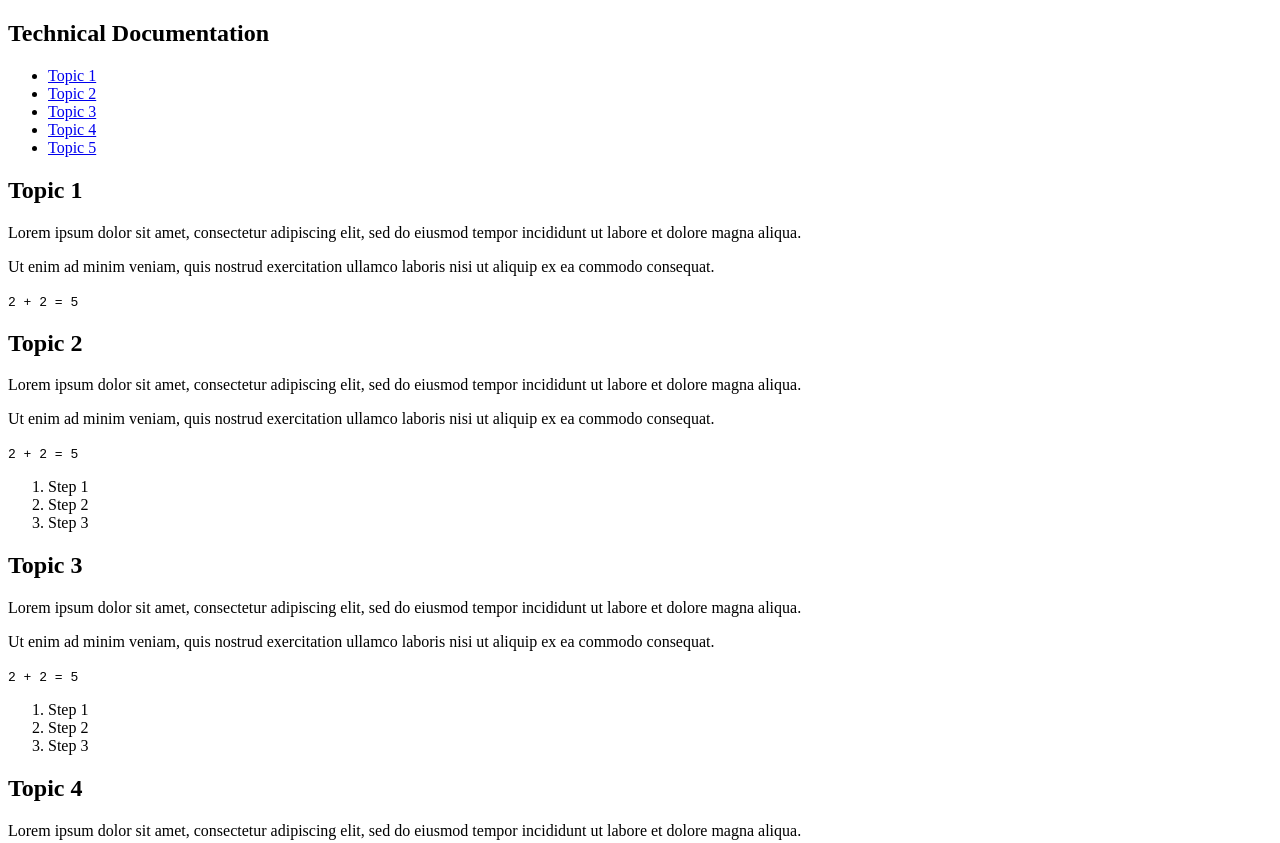
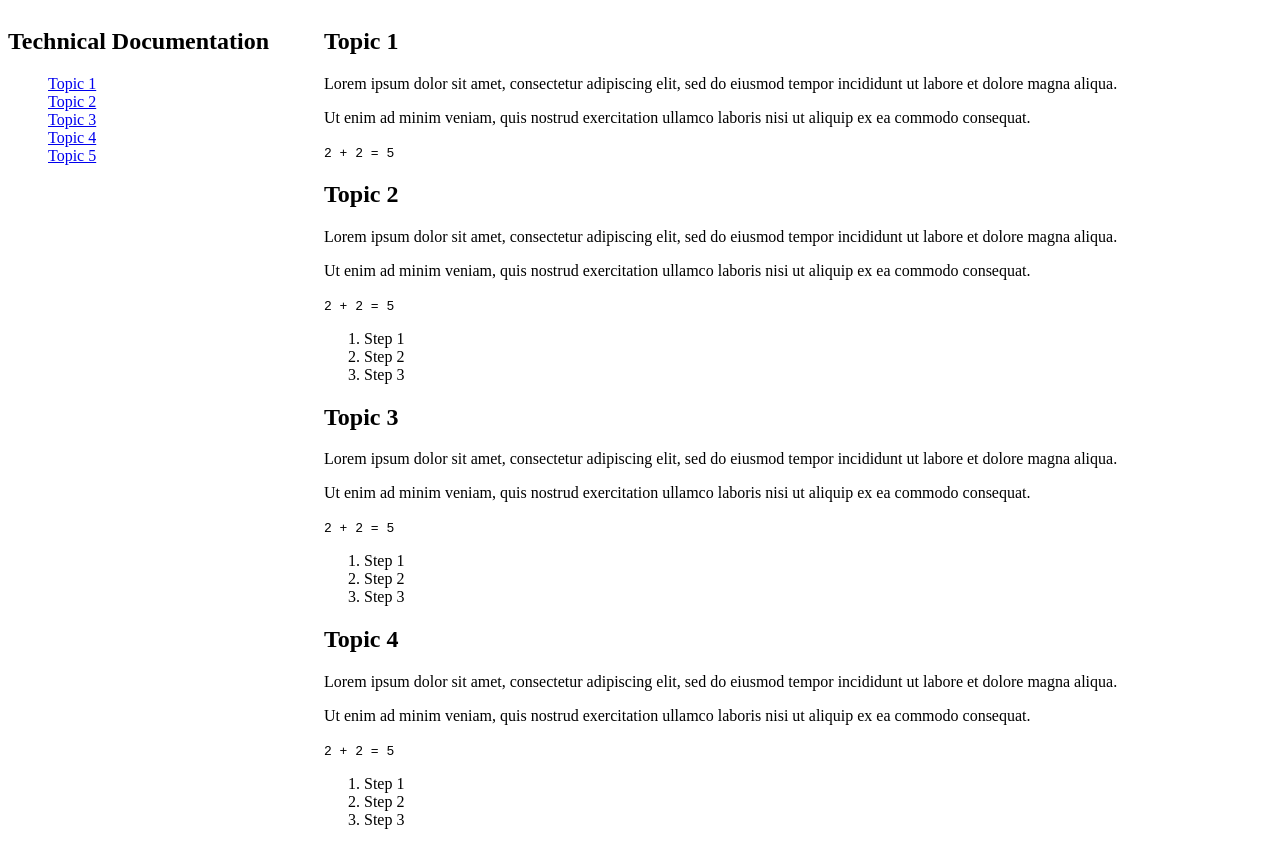
Before and after one commit to jpstanway/fcc-technical-doc, a plain HTML site: page index.html in a window 1280 px wide. Shown: the top 843 px of the page. Drawn offline with Linux system fonts and the light colour scheme.

Commit message:
use css grid to fix navbar to left side of screen

```diff
--- a/index.html
+++ b/index.html
@@ -8,11 +8,12 @@
         <link href="style.css" rel="stylesheet" type="text/css">
     </head>
     <body>
+        <div id="container">
             <nav id="navbar">
                 <header>
                     <h1>Technical Documentation</h1>
                 </header>
-            <ul>
+                <ul id="main-menu">
                     <li><a href="#topic_1" class="nav-link">Topic 1</a></li>
                     <li><a href="#topic_2" class="nav-link">Topic 2</a></li>
                     <li><a href="#topic_3" class="nav-link">Topic 3</a></li>
@@ -92,5 +93,6 @@
                     </ol>
                 </section>
             </main>
+        </div>
     </body>
 </html>
--- a/style.css
+++ b/style.css
@@ -0,0 +1,18 @@
+#container {
+    width: 100%;
+    display: grid;
+    grid-template-columns: 25% 75%;
+}
+
+#navbar {
+    width: 25%;
+    position: fixed;
+}
+
+#main-menu {
+    list-style-type: none;
+}
+
+#main-doc {
+    grid-column: 2/3;
+}
```
Lines whose indentation alone changed are shown as unchanged.
